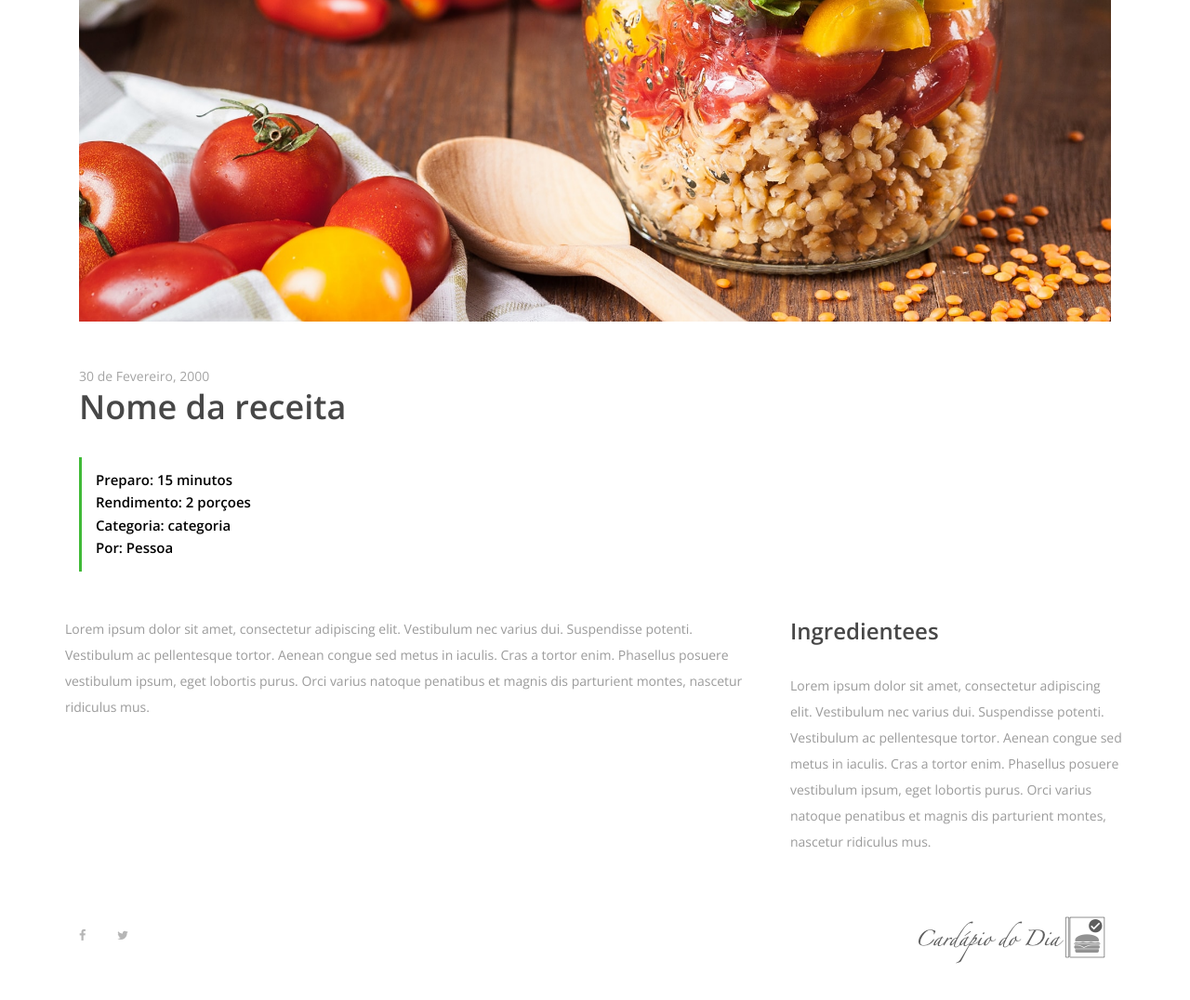
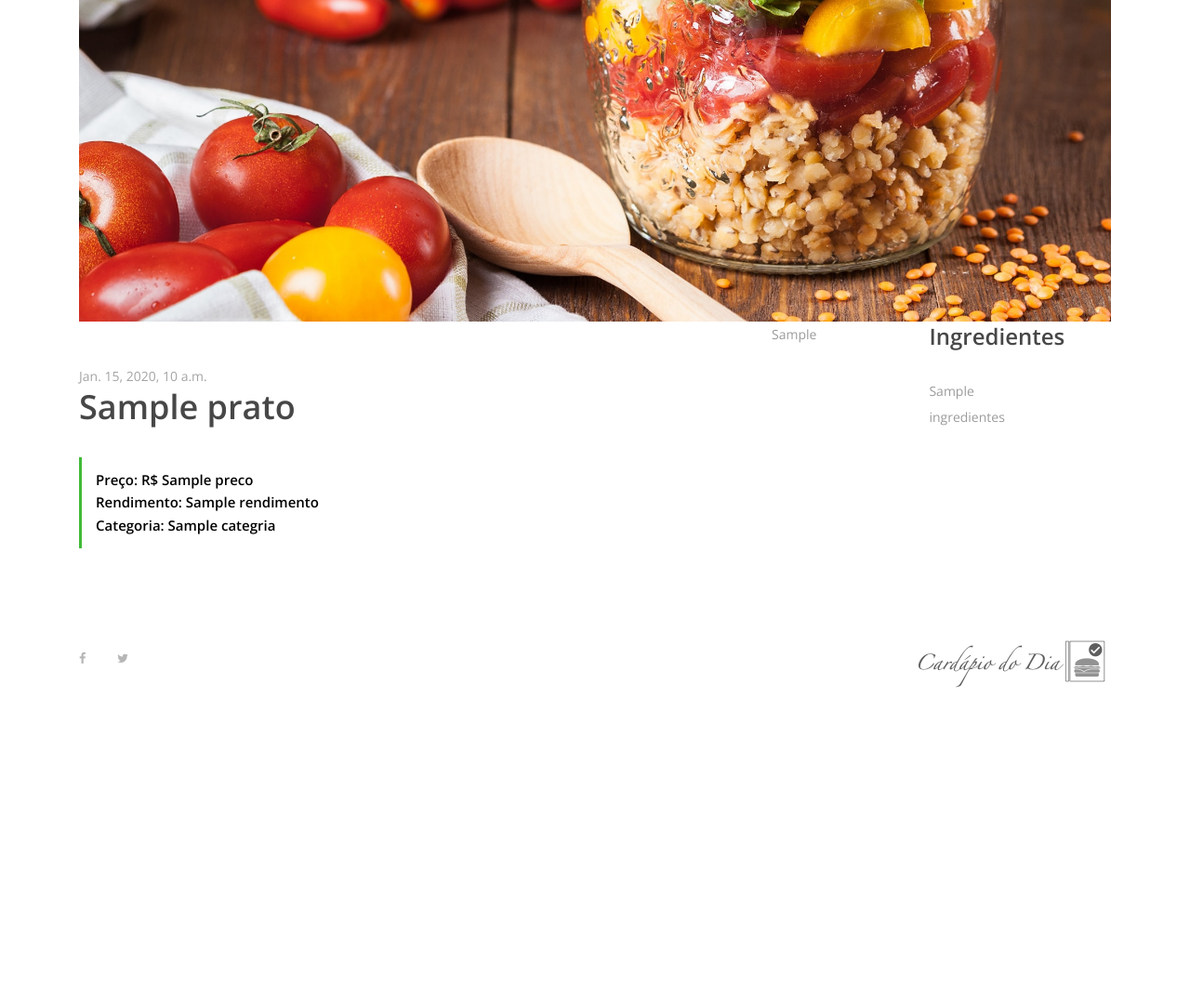
Before and after one commit to MiqSA/app-cardapio, a Django app: template cardapio/templates/cardapio.html in a window 1280 px wide. Shown: the part 336-1412 px from the top of the page at 93% size. After the commit the page ends 1076 px from the top, so only its background shows below. Run offline with Django 3.2, Linux system fonts and the light colour scheme; the template is opened without the code that fills it: most values are stand-ins (such as "Sample title", 1, 10 or a date in 2020); some libraries are stand-ins or nearby versions.

Commit message:
Atualiza templates de forma dinâmica de dados

```diff
--- a/cardapio/templates/cardapio.html
+++ b/cardapio/templates/cardapio.html
@@ -64,13 +64,12 @@
                 <div class="row">
                     <div class="col-12 col-md-8">
                         <div class="receipe-headline my-5">
-                            <span>30 de Fevereiro, 2000</span>
-                            <h2>Nome da receita</h2>
+                            <span>{{ prato.date_prato }}</span>
+                            <h2>{{ prato.nome_prato }}</h2>
                             <div class="receipe-duration">
-                                <h6>Preparo: 15 minutos</h6>
-                                <h6>Rendimento: 2 porçoes</h6>
-                                <h6>Categoria: categoria</h6>
-                                <h6>Por: Pessoa</h6>
+                                <h6>Preço: R$ {{ prato.preco }} </h6>
+                                <h6>Rendimento: {{ prato.rendimento }}</h6>
+                                <h6>Categoria: {{ prato.categria }}</h6>
                             </div>
                         </div>
                     </div>
@@ -79,17 +78,16 @@
                     <div class="col-12 col-lg-8">
                         <!-- Single Preparation Step -->
                         <div class="single-preparation-step d-flex">
-                            <p>Lorem ipsum dolor sit amet, consectetur adipiscing elit. Vestibulum nec varius dui. Suspendisse potenti. Vestibulum ac pellentesque tortor. Aenean congue sed metus in iaculis. Cras a tortor enim. Phasellus posuere vestibulum ipsum, eget lobortis purus. Orci varius natoque penatibus et magnis dis parturient montes, nascetur ridiculus mus. </p>
+                            <p>{{ prato.modo_preparo }}</p>
                         </div>
                     </div>
 
                     <!-- Ingredientes -->
                     <div class="col-12 col-lg-4">
                         <div class="ingredients">
-                            <h4>Ingredientees</h4>
+                            <h4>Ingredientes</h4>
                             <div class="ingredients">
-                                <p>Lorem ipsum dolor sit amet, consectetur adipiscing elit. Vestibulum nec varius dui. Suspendisse potenti. Vestibulum ac pellentesque tortor. Aenean congue sed metus in iaculis. Cras a tortor enim. Phasellus posuere vestibulum ipsum, eget lobortis purus. Orci varius natoque penatibus et magnis dis parturient montes, nascetur ridiculus mus. </p>
-                            </p>
+                                <p>{{ prato.ingredientes }}</p>
                             </div>
                         </div>
                     </div>
```
Also changed, not shown: cardapio/templates/index.html (+6 -3 lines).
